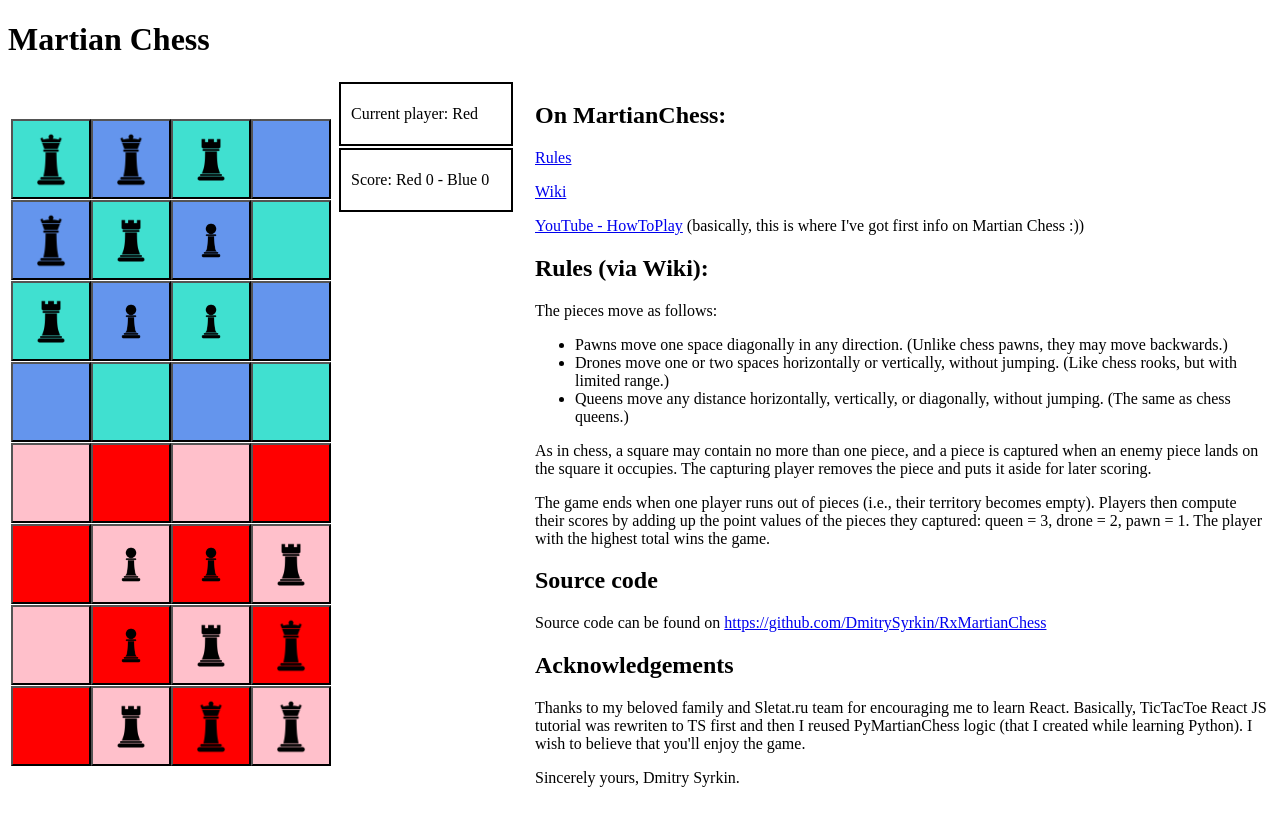
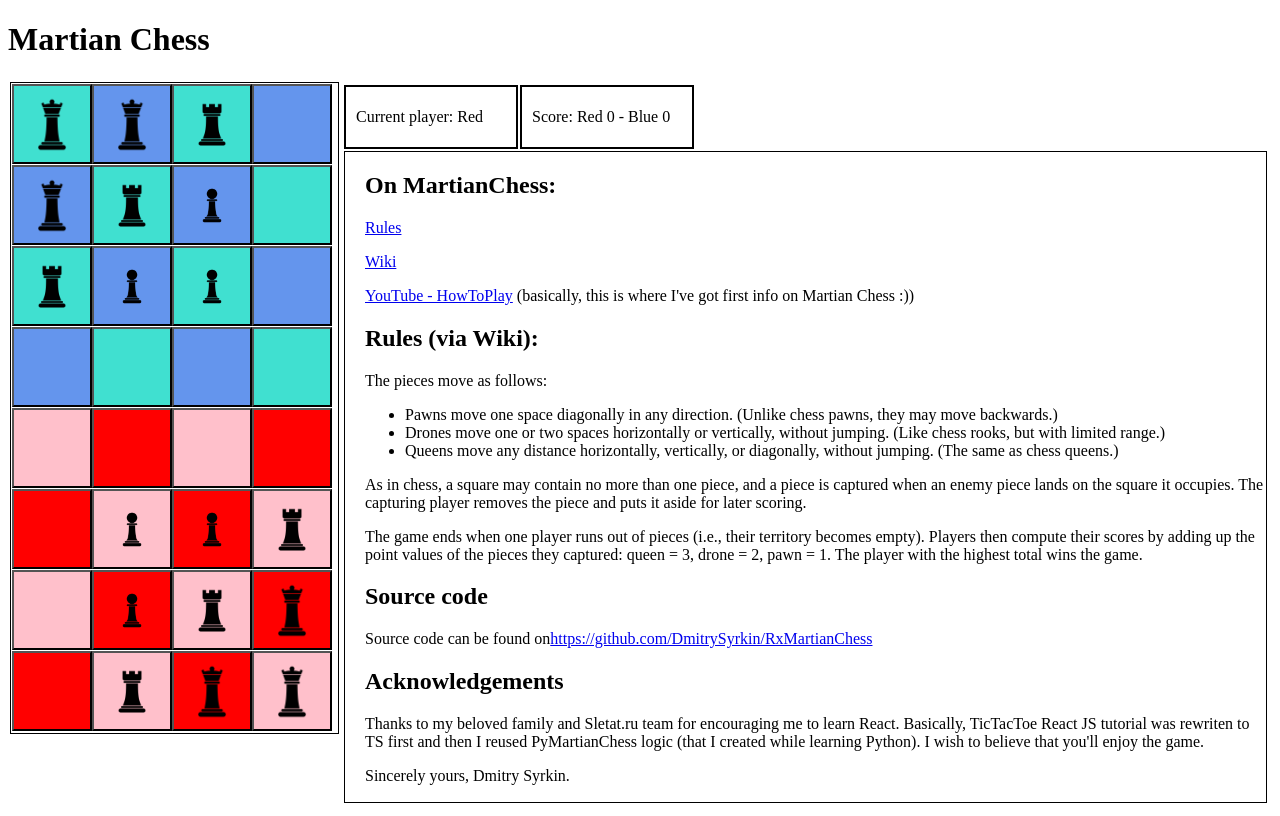
Before and after one commit to DmitrySyrkin/RxMartianChess, a React app: page / in a window 1280 px wide. Built offline with nearby package versions, Linux system fonts and the light colour scheme.

Commit message:
fix: board layout does not changed on window resize

```diff
--- a/src/components/Board.tsx
+++ b/src/components/Board.tsx
@@ -1,6 +1,7 @@
 import React, { Component } from "react";
 import { Field, FieldProps, Figure } from "./Field";
 import { calculateState } from "./BoardStateCalculator";
+import { gameInfo } from "./Documentation";
 import "./../main.scss";
 
 export type BoardProps = {
@@ -73,7 +74,7 @@ export class Board extends React.Component<BoardProps, BoardProps> {
       return <td />;
     } else {
       return (
-        <td className="minor center border">
+        <td className="center border">
           <h1>{`Winner is ${
             this.state.redScore > this.state.blueScore ? "RED" : "BLUE"
           }`}</h1>
@@ -89,93 +90,21 @@ export class Board extends React.Component<BoardProps, BoardProps> {
     return (
       <table>
         <tr>
-          <td rowSpan={4} className="board">
+          <td rowSpan={2} className="board">
             {this.renderRows()}
           </td>
-          <td className="minor center border">{status}</td>
-          <td className="top" rowSpan={4}>
-            <h2>On MartianChess:</h2>
-            <p>
-              <a
-                href="https://www.looneylabs.com/sites/default/files/literature/MartianChess_Rules5.pdf"
-                target="_blank"
-              >
-                Rules
-              </a>
-            </p>
-            <p>
-              <a
-                href="https://en.wikipedia.org/wiki/Martian_chess"
-                target="_blank"
-              >
-                Wiki
-              </a>
-            </p>
-            <p>
-              <a
-                href="https://www.youtube.com/watch?v=AQa6KIQuwj4"
-                target="_blank"
-              >
-                YouTube - HowToPlay
-              </a>
-              &nbsp;(basically, this is where I've got first info on Martian
-              Chess :))
-            </p>
-            <h2>Rules (via Wiki):</h2>
-            <p>
-              The pieces move as follows:
-              <ul>
-                <li>
-                  Pawns move one space diagonally in any direction. (Unlike
-                  chess pawns, they may move backwards.)
-                </li>
-                <li>
-                  Drones move one or two spaces horizontally or vertically,
-                  without jumping. (Like chess rooks, but with limited range.)
-                </li>
-                <li>
-                  Queens move any distance horizontally, vertically, or
-                  diagonally, without jumping. (The same as chess queens.)
-                </li>
-              </ul>
-              As in chess, a square may contain no more than one piece, and a
-              piece is captured when an enemy piece lands on the square it
-              occupies. The capturing player removes the piece and puts it aside
-              for later scoring.
-            </p>
-            <p>
-              The game ends when one player runs out of pieces (i.e., their
-              territory becomes empty). Players then compute their scores by
-              adding up the point values of the pieces they captured: queen = 3,
-              drone = 2, pawn = 1. The player with the highest total wins the
-              game.
-            </p>
-            <h2> Source code</h2>
-            <p>
-              Source code can be found on{" "}
-              <a
-                href="https://github.com/DmitrySyrkin/RxMartianChess"
-                target="_blank"
-              >
-                https://github.com/DmitrySyrkin/RxMartianChess
-              </a>
-            </p>
-            <h2>Acknowledgements</h2>
-            <p>
-              Thanks to my beloved family and Sletat.ru team for encouraging me to
-              learn React. Basically, TicTacToe React JS tutorial was rewriten
-              to TS first and then I reused PyMartianChess logic (that I created
-              while learning Python). I wish to believe that you'll enjoy the game.
-            </p>
-            <p>Sincerely yours, Dmitry Syrkin.</p>
+          <td>
+            <table>
+              <tr>
+                <td className="minor center border">{status}</td>
+                <td className="minor center border">{score}</td>
+                <td>{this.getWinnerText()}</td>
+              </tr>
+              <tr>
+                {gameInfo()}
+              </tr>
+            </table>
           </td>
-        </tr>
-        <tr>
-          <td className="minor center border">{score}</td>
-        </tr>
-        <tr>{this.getWinnerText()}</tr>
-        <tr>
-          <td />
         </tr>
       </table>
     );
--- /dev/null
+++ b/src/components/Documentation.tsx
@@ -0,0 +1,73 @@
+import React from "react";
+
+export const gameInfo = () => {
+  return (
+    <td className="top" colSpan={3}>
+      <h2>On MartianChess:</h2>
+      <p>
+        <a
+          href="https://www.looneylabs.com/sites/default/files/literature/MartianChess_Rules5.pdf"
+          target="_blank"
+        >
+          Rules
+        </a>
+      </p>
+      <p>
+        <a href="https://en.wikipedia.org/wiki/Martian_chess" target="_blank">
+          Wiki
+        </a>
+      </p>
+      <p>
+        <a href="https://www.youtube.com/watch?v=AQa6KIQuwj4" target="_blank">
+          YouTube - HowToPlay
+        </a>
+        &nbsp;(basically, this is where I've got first info on Martian Chess :))
+      </p>
+      <h2>Rules (via Wiki):</h2>
+      <p>
+        The pieces move as follows:
+        <ul>
+          <li>
+            Pawns move one space diagonally in any direction. (Unlike chess
+            pawns, they may move backwards.)
+          </li>
+          <li>
+            Drones move one or two spaces horizontally or vertically, without
+            jumping. (Like chess rooks, but with limited range.)
+          </li>
+          <li>
+            Queens move any distance horizontally, vertically, or diagonally,
+            without jumping. (The same as chess queens.)
+          </li>
+        </ul>
+        As in chess, a square may contain no more than one piece, and a piece is
+        captured when an enemy piece lands on the square it occupies. The
+        capturing player removes the piece and puts it aside for later scoring.
+      </p>
+      <p>
+        The game ends when one player runs out of pieces (i.e., their territory
+        becomes empty). Players then compute their scores by adding up the point
+        values of the pieces they captured: queen = 3, drone = 2, pawn = 1. The
+        player with the highest total wins the game.
+      </p>
+      <h2> Source code</h2>
+      <p>
+        Source code can be found on
+        <a
+          href="https://github.com/DmitrySyrkin/RxMartianChess"
+          target="_blank"
+        >
+          https://github.com/DmitrySyrkin/RxMartianChess
+        </a>
+      </p>
+      <h2>Acknowledgements</h2>
+      <p>
+        Thanks to my beloved family and Sletat.ru team for encouraging me to
+        learn React. Basically, TicTacToe React JS tutorial was rewriten to TS
+        first and then I reused PyMartianChess logic (that I created while
+        learning Python). I wish to believe that you'll enjoy the game.
+      </p>
+      <p>Sincerely yours, Dmitry Syrkin.</p>
+    </td>
+  );
+};
--- a/src/main.scss
+++ b/src/main.scss
@@ -53,6 +53,7 @@
   vertical-align: top;
   padding-left: 20px;
   padding-top: 0px;
+  border: black 1px solid;
 
 }
 
@@ -67,4 +68,7 @@
 
 .board {
   width: 325px;
+  overflow: hidden;
+  display: inline-block;
+  border: black 1px solid;
 }
```
